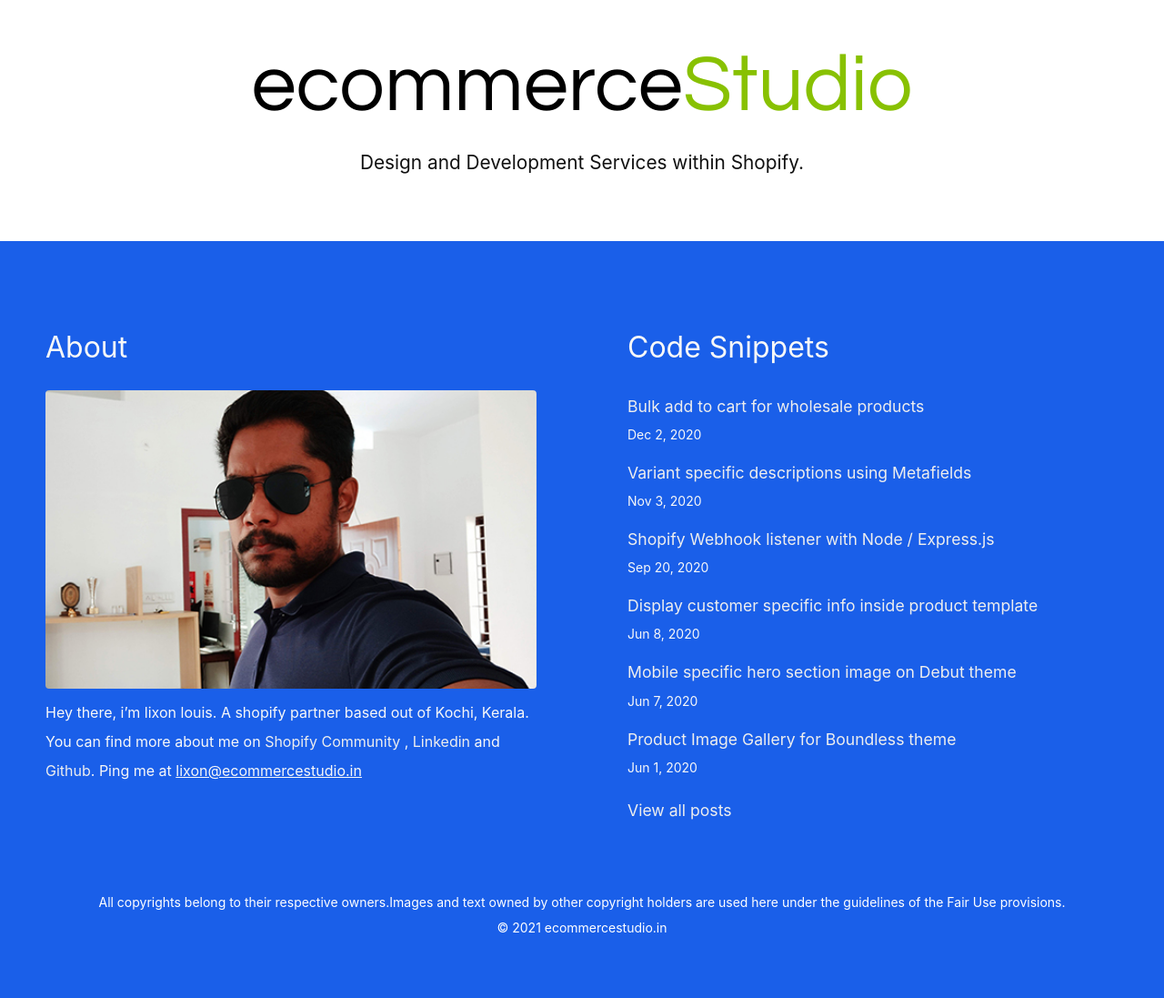
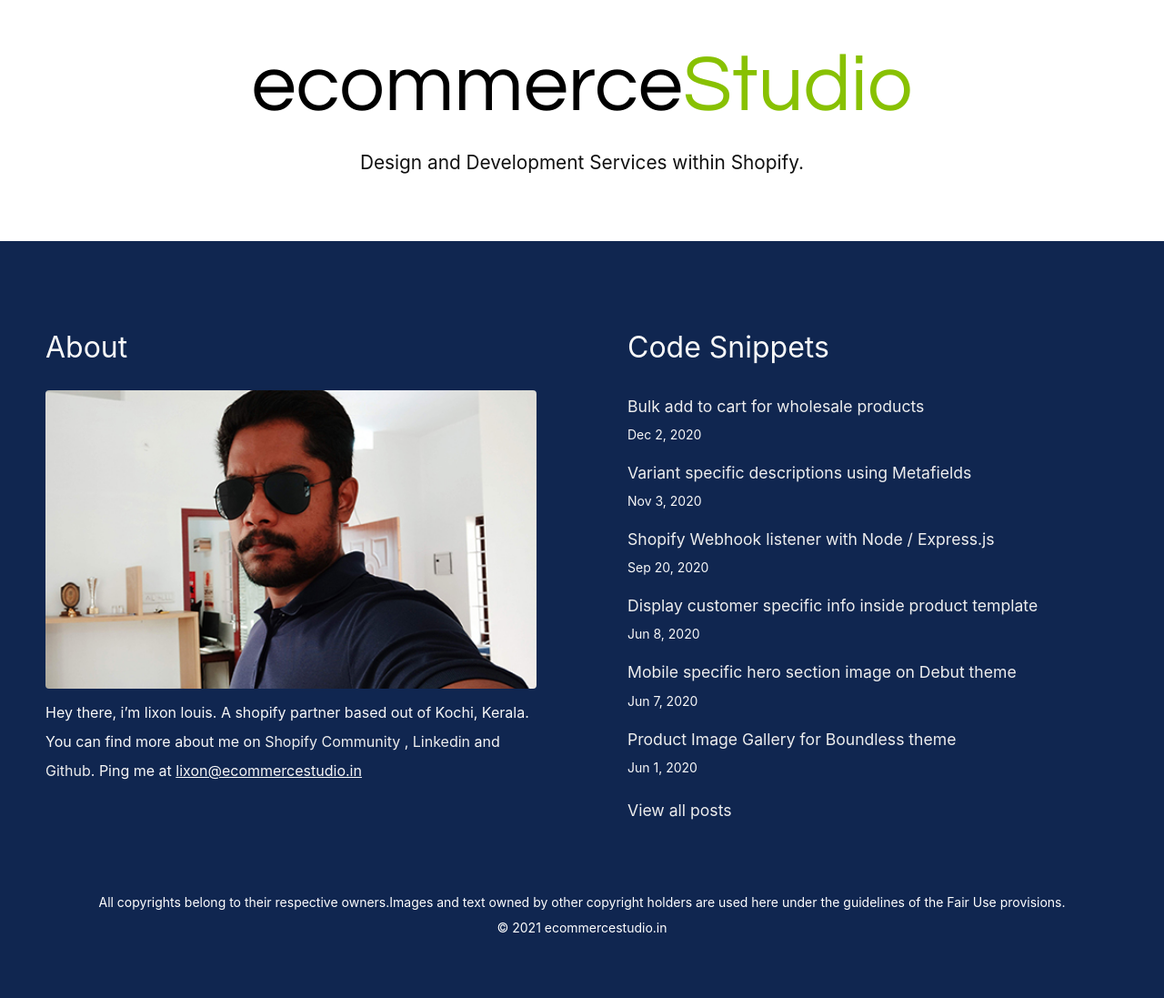
Before and after one commit to lixonic/ecommercestudio, a Jekyll site: the page built from index.markdown, in a window 1280 px wide. Shown: the whole page at 91% size. Built offline with Jekyll 4.4.1, drawn with Linux system fonts in a browser that asks for light colours.

Commit message:
update body color

```diff
--- a/assets/css/style.scss
+++ b/assets/css/style.scss
@@ -11,7 +11,7 @@
     padding: 0;
     line-height: 2;
     font-size: 1rem;
-    background-color: #1a5fe9;
+    background-color: #102650;
 }
 header{
     padding: 30px;
```
